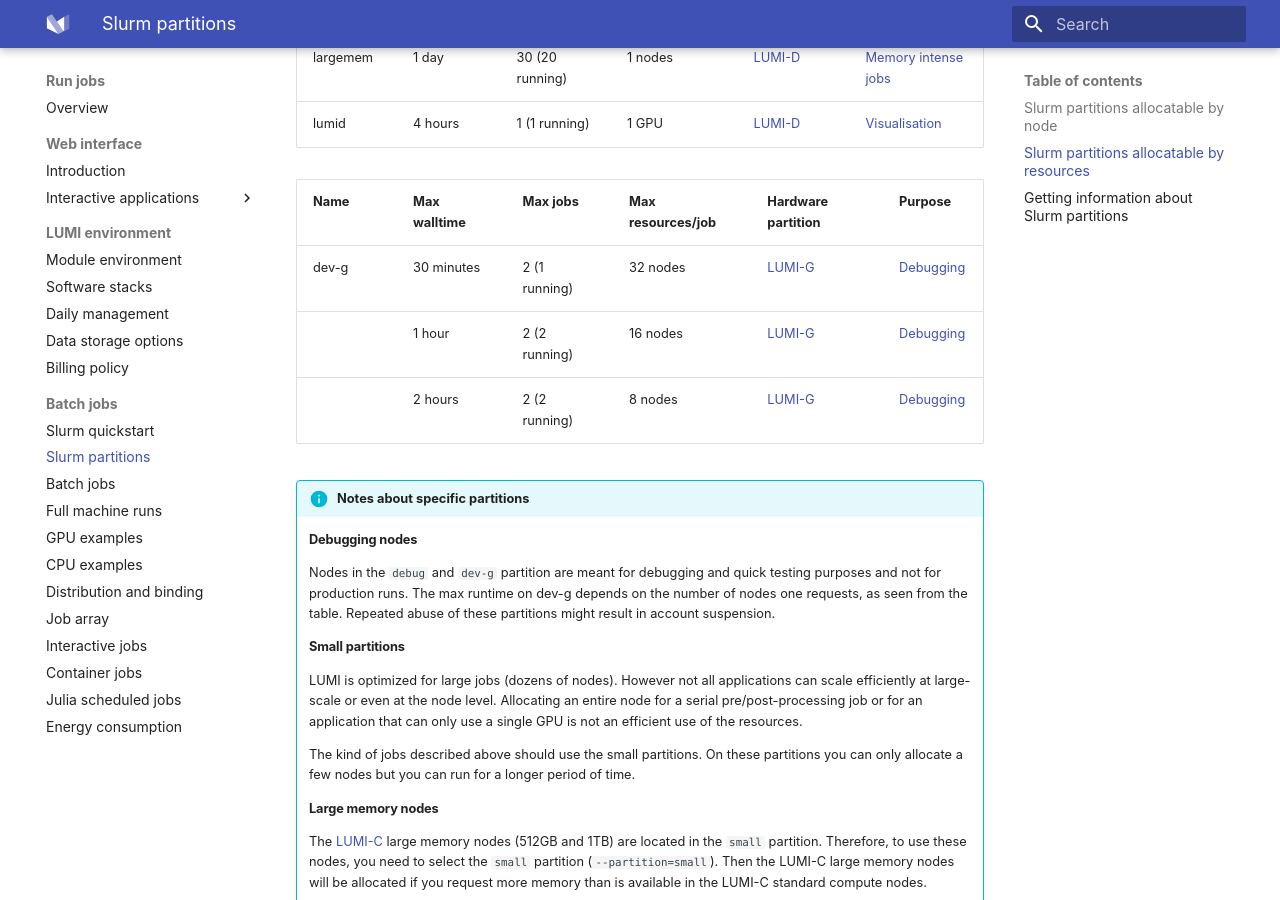
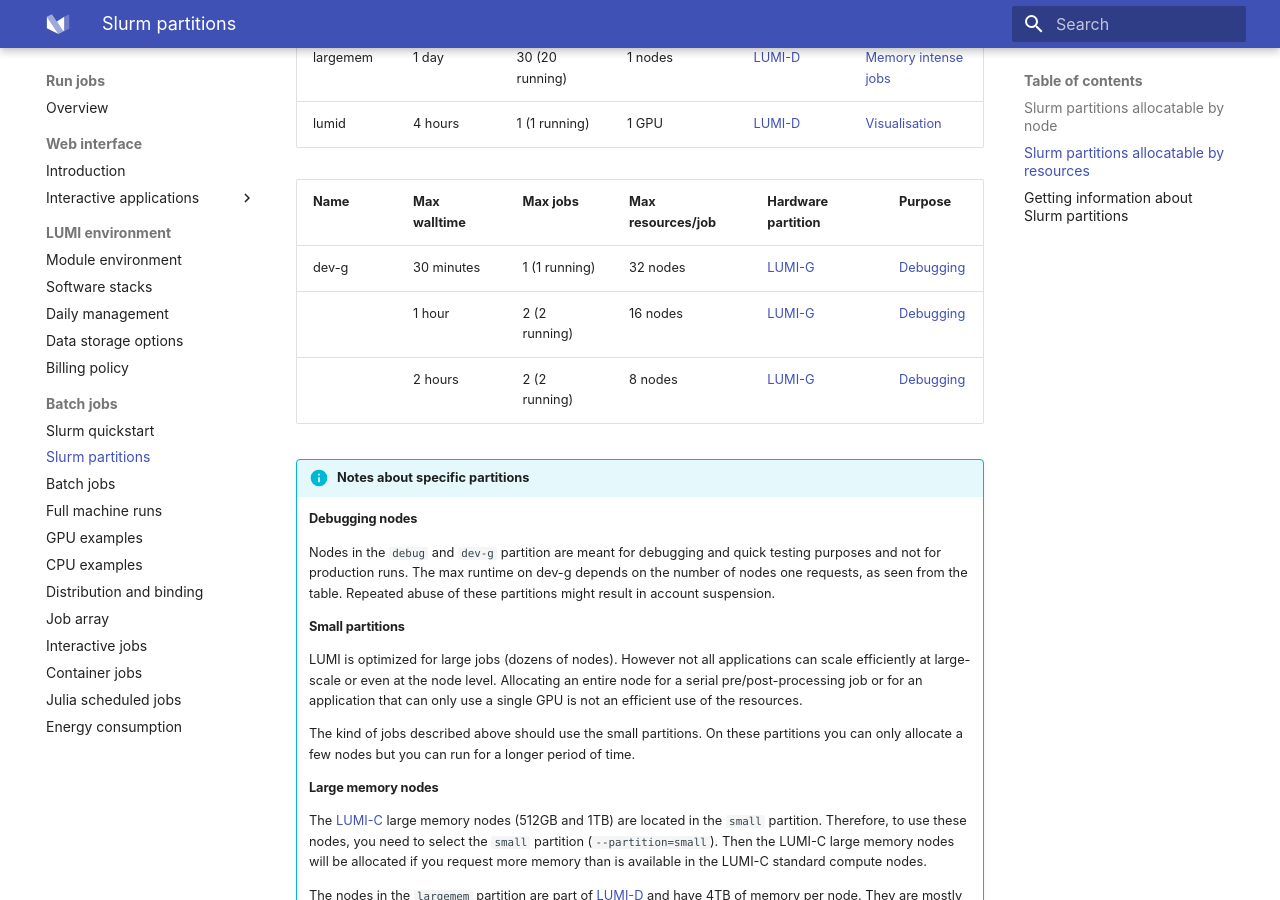
Before and after one commit to Lumi-supercomputer/lumi-userguide, an MkDocs documentation site: the page built from docs/runjobs/scheduled-jobs/partitions.md, in a window 1280 px wide and 900 px high, scrolled down 1397 px. Built offline with MkDocs 1.6.1 and Material for MkDocs 9.7.7, drawn with Linux system fonts in a browser that asks for light colours.

Commit message:
Correct nbr of running jobs for 32 nodes - version 2

```diff
--- a/docs/runjobs/scheduled-jobs/partitions.md
+++ b/docs/runjobs/scheduled-jobs/partitions.md
@@ -49,7 +49,7 @@
 
 | Name     | Max walltime | Max jobs                | Max resources/job  | Hardware partition | Purpose                                                                  |
 | -------- | ------------ | ----------------------- | ------------------ | ------------------ | ------------------------------------------------------------------------ |
-| dev-g    | 30 minutes   |   2 (1 running)         | 32 nodes           | [LUMI-G][lumi-g]   | [Debugging](#debugging-nodes)                                            |
+| dev-g    | 30 minutes   |   1 (1 running)         | 32 nodes           | [LUMI-G][lumi-g]   | [Debugging](#debugging-nodes)                                            |
 |          | 1 hour       |   2 (2 running)         | 16 nodes           | [LUMI-G][lumi-g]   | [Debugging](#debugging-nodes)                                            |
 |          | 2 hours      |   2 (2 running)         | 8 nodes            | [LUMI-G][lumi-g]   | [Debugging](#debugging-nodes)                                            |
 
```
